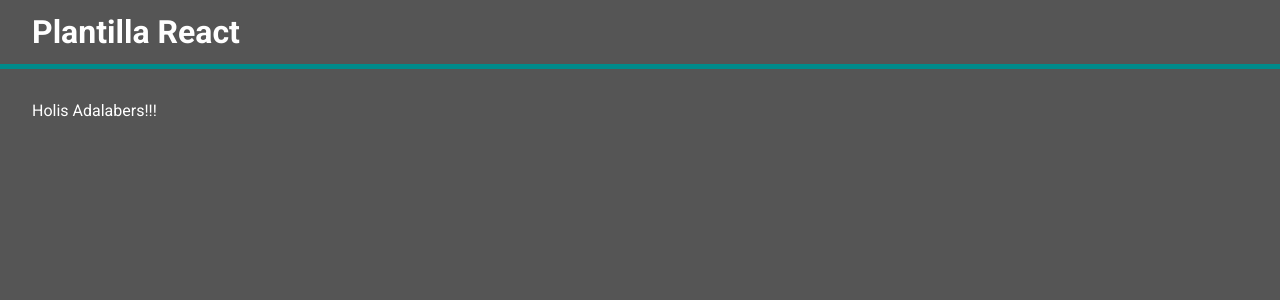
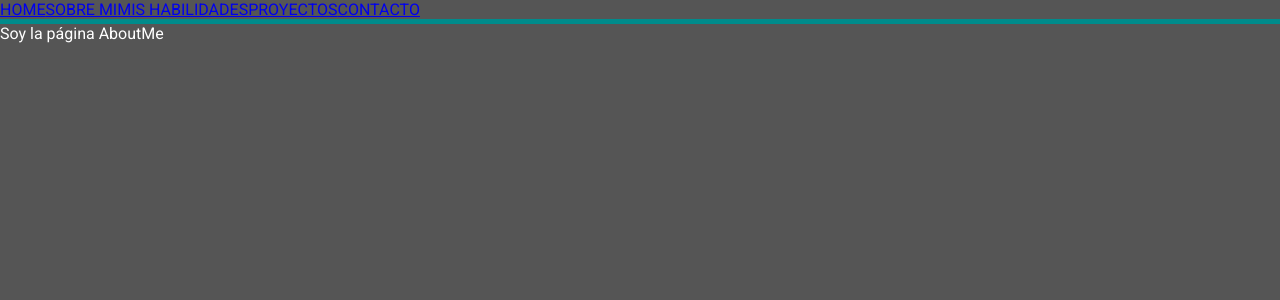
Before and after one commit to s-minaya/journey-to-fullstack, a React (Vite) app: page /#/about-me in a window 1280 px wide. Shown: the top 300 px of the page. Built offline with nearby package versions, Linux system fonts and the light colour scheme; a web font is replaced by a local one.

Commit message:
Add routes for LandingPage

```diff
--- a/package.json
+++ b/package.json
@@ -11,7 +11,8 @@
   },
   "dependencies": {
     "react": "^19.2.0",
-    "react-dom": "^19.2.0"
+    "react-dom": "^19.2.0",
+    "react-router": "^7.13.0"
   },
   "devDependencies": {
     "@eslint/js": "^9.39.1",
--- a/src/components/App.jsx
+++ b/src/components/App.jsx
@@ -1,12 +1,23 @@
+import { Route, Routes } from "react-router";
 import "../styles/App.scss";
+import Header from "./Layout/Header";
+import LandingPage from "./Landing/LandingPage"
+import AboutMe from "./Pages/AboutMe";
+import Skills from "./Pages/Skills"
+import Proyects from "./Pages/Proyects";
+import Contact from "./Pages/Contact";
 
 function App() {
   return (
     <div>
-      <header className="header">
-        <h1 className="title">Plantilla React</h1>
-      </header>
-      <main className="main">Holis Adalabers!!!</main>
+      <Header/>
+      <Routes>
+        <Route path="/" element={<LandingPage/>} />
+        <Route path="/about-me" element={<AboutMe/>} />
+        <Route path="/my-skills" element={<Skills/>} />
+        <Route path="/proyects" element={<Proyects/>} />
+        <Route path="/contact" element={<Contact/>} />
+      </Routes>
     </div>
   );
 }
--- /dev/null
+++ b/src/components/Landing/LandingPage.jsx
@@ -0,0 +1,10 @@
+
+function LandingPage() {
+  return <>
+
+  <p>Soy la página LandingPage</p>
+
+  </>;
+}
+
+export default LandingPage;
--- /dev/null
+++ b/src/components/Layout/Header.jsx
@@ -0,0 +1,19 @@
+import { Link } from "react-router";
+
+function Header() {
+  return (
+    <header className="header">
+      <nav className="nav">
+        <ul className="nav-list">
+          <Link to={"/"}>HOME</Link>
+          <Link to={"/about-me/"}>SOBRE MI</Link>
+          <Link to={"/my-skills/"}>MIS HABILIDADES</Link>
+          <Link to={"/proyects/"}>PROYECTOS</Link>
+          <Link to={"/contact/"}>CONTACTO</Link>
+        </ul>
+      </nav>
+    </header>
+  );
+}
+
+export default Header;
--- /dev/null
+++ b/src/components/Pages/AboutMe.jsx
@@ -0,0 +1,5 @@
+function AboutMe() {
+  return <p>Soy la página AboutMe</p>;
+}
+
+export default AboutMe;
--- /dev/null
+++ b/src/components/Pages/Contact.jsx
@@ -0,0 +1,5 @@
+function Contact() {
+  return <p>Soy la página Contact</p>;
+}
+
+export default Contact;
--- /dev/null
+++ b/src/components/Pages/Proyects.jsx
@@ -0,0 +1,5 @@
+function Proyects() {
+  return <p>Soy la página Proyects</p>;
+}
+
+export default Proyects;
--- /dev/null
+++ b/src/components/Pages/Skills.jsx
@@ -0,0 +1,5 @@
+function Skills() {
+  return <p>Soy la página Skills</p>;
+}
+
+export default Skills;
--- a/src/main.jsx
+++ b/src/main.jsx
@@ -1,9 +1,12 @@
 import { StrictMode } from "react";
 import { createRoot } from "react-dom/client";
 import App from "./components/App.jsx";
+import { HashRouter } from "react-router";
 
 createRoot(document.getElementById("root")).render(
   <StrictMode>
-    <App />
-  </StrictMode>
+    <HashRouter>
+      <App />
+    </HashRouter>
+  </StrictMode>,
 );
```
Also changed, not shown: src/components/Slime/SlimeCompanion.jsx (added), src/components/Slime/SlimeLoader.jsx (added), 2 other files (tests, documents, lock files or other folders).
